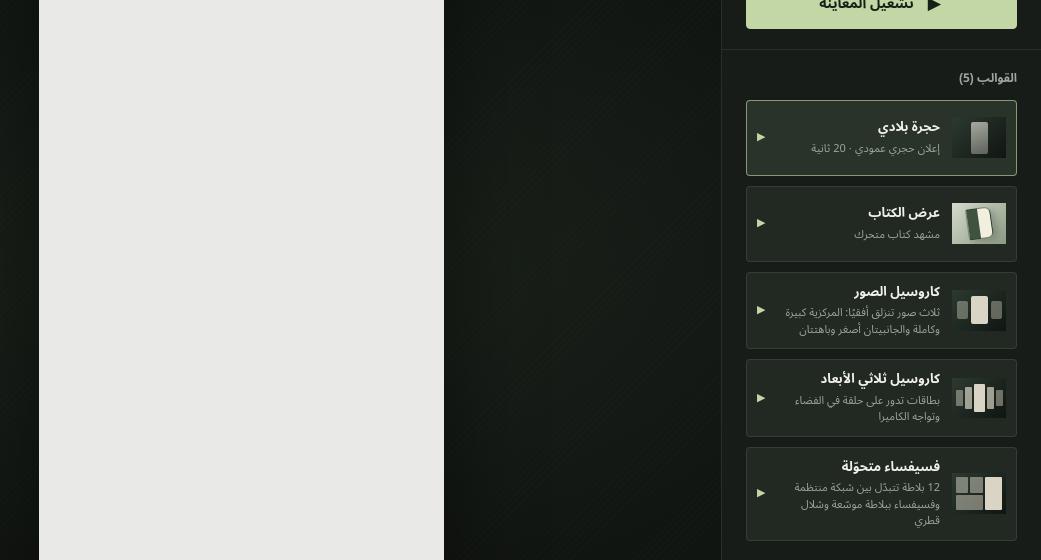
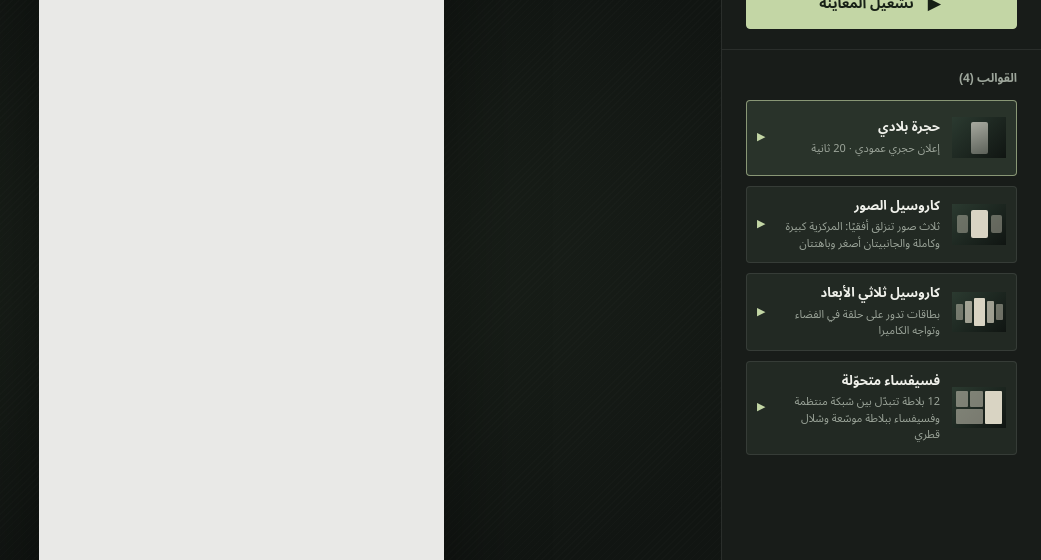
Before and after one commit to ammarlounissi/remotion-player, a Next.js app: page / in a window 1280 px wide. Shown: the part 124-684 px from the top of the page, without its empty margins (239-1280 px from the left). Built offline with nearby package versions, Linux system fonts and the light colour scheme.

Commit message:
feat: remove BookShowcase template and related image fetching logic

```diff
--- a/app/page.tsx
+++ b/app/page.tsx
@@ -4,48 +4,16 @@ import { Suspense, useEffect, useMemo, useRef, useState } from "react";
 import type { PlayerRef } from "@remotion/player";
 import { buildTemplates } from "./templates";
 
-type BookImagesFile = {
-  images: string[];
-};
-
 export default function Home() {
   const playerRef = useRef<PlayerRef>(null);
-  const [images, setImages] = useState<string[] | null>(null);
-  const [error, setError] = useState<string | null>(null);
   const [isPlaying, setIsPlaying] = useState(false);
   const [activeId, setActiveId] = useState("stone-brand");
   const [menuOpen, setMenuOpen] = useState(false);
   const playOnSelection = useRef(false);
 
-  const templates = useMemo(() => buildTemplates(images, error), [images, error]);
+  const templates = useMemo(() => buildTemplates(), []);
   const active = templates.find((t) => t.id === activeId) ?? templates[0];
   const canPlay = active.enabled && !active.notice;
-
-  useEffect(() => {
-    let cancelled = false;
-
-    fetch("/book-images.json", { cache: "no-store" })
-      .then(async (response) => {
-        if (!response.ok) {
-          throw new Error(`تعذّر تحميل ملف الصور (${response.status})`);
-        }
-        return (await response.json()) as BookImagesFile;
-      })
-      .then((data) => {
-        if (!Array.isArray(data.images) || data.images.length === 0) {
-          throw new Error("ملف JSON لا يحتوي قائمة صور صالحة");
-        }
-        if (!cancelled) setImages(data.images);
-      })
-      .catch((reason: unknown) => {
-        if (cancelled) return;
-        setError(reason instanceof Error ? reason.message : "حدث خطأ أثناء تحميل الصور");
-      });
-
-    return () => {
-      cancelled = true;
-    };
-  }, []);
 
   useEffect(() => {
     const player = playerRef.current;
@@ -62,7 +30,7 @@ export default function Home() {
       player.removeEventListener("play", handlePlay);
       player.removeEventListener("pause", handlePause);
     };
-  }, [activeId, images]);
+  }, [activeId]);
 
   useEffect(() => {
     if (!playOnSelection.current) return;
@@ -191,16 +159,10 @@ export default function Home() {
                 aria-pressed={template.id === active.id}
               >
                 <span
-                  className={`template-thumbnail ${
-                    template.thumb.kind === "book" ? "" : template.thumb.className
-                  }`}
+                  className={`template-thumbnail ${template.thumb.className}`}
                   aria-hidden="true"
                 >
-                  {template.thumb.kind === "book" ? (
-                    <span />
-                  ) : (
-                    Array.from({ length: template.thumb.count }, (_, i) => <i key={i} />)
-                  )}
+                  {Array.from({ length: template.thumb.count }, (_, i) => <i key={i} />)}
                 </span>
                 <span className="template-copy">
                   <span className="template-name">{template.name}</span>
--- a/app/templates.tsx
+++ b/app/templates.tsx
@@ -1,9 +1,5 @@
 import type { ReactNode, Ref } from "react";
 import { Player, type PlayerRef } from "@remotion/player";
-import {
-  BookShowcase,
-  type BookShowcaseProps,
-} from "@/remotion/templates/book/BookShowcase";
 import {
   ImageCarousel,
   carouselDuration,
@@ -27,7 +23,7 @@ import stoneTemplate from "@/remotion/templates/stone/stone-template.json";
 
 /**
  * سجل القوالب: لإضافة قالب جديد أضف عنصرًا هنا فقط (لا تعدّل page.tsx).
- * thumb: "page" لصورة كتاب، أو عدد الأعمدة الصغيرة المرسومة في المصغّرة.
+ * thumb: عدد الأعمدة الصغيرة المرسومة في المصغّرة وصنف تنسيقها.
  */
 export type TemplateEntry = {
   id: string;
@@ -35,7 +31,7 @@ export type TemplateEntry = {
   description: string;
   /** عرض ÷ ارتفاع التركيبة، لضبط إطار المعاينة. */
   aspect: number;
-  thumb: { kind: "book" } | { kind: "bars"; className: string; count: number };
+  thumb: { kind: "bars"; className: string; count: number };
   /** false = معطّل مؤقتًا (مثل انتظار تحميل الصور). */
   enabled: boolean;
   /** رسالة تُعرض بدل المشهد (خطأ/تحميل). */
@@ -45,23 +41,10 @@ export type TemplateEntry = {
 
 const fill = { width: "100%", height: "100%" } as const;
 
-export const buildTemplates = (
-  bookImages: string[] | null,
-  bookError: string | null,
-): TemplateEntry[] => {
+export const buildTemplates = (): TemplateEntry[] => {
   const carouselProps = carouselTemplate.defaultProps as unknown as ImageCarouselProps;
   const carousel3dProps = carousel3dTemplate.defaultProps as unknown as Carousel3DProps;
   const mosaicProps = mosaicTemplate.defaultProps as unknown as MosaicReframeProps;
-
-  const bookProps: BookShowcaseProps = {
-    images: bookImages ?? [],
-    coverColor: "#25392f",
-    title: "بسم الله الرحمن الرحيم",
-    subtitle: "الحمد لله رب العالمين",
-    titleFont: "fonts/Cairo-Bold.ttf",
-    titleColor: "#1d2a24",
-    music: null,
-  };
 
   return [
     {
@@ -81,35 +64,6 @@ export const buildTemplates = (
           durationInFrames={20 * 30}
           compositionWidth={1080}
           compositionHeight={1920}
-          fps={30}
-          loop
-          controls={false}
-          style={fill}
-        />
-      ),
-    },
-    {
-      id: "book-showcase",
-      name: "عرض الكتاب",
-      description: "مشهد كتاب متحرك",
-      aspect: 16 / 9,
-      thumb: { kind: "book" },
-      enabled: Boolean(bookImages) && !bookError,
-      notice: bookError
-        ? { text: bookError, role: "alert" }
-        : !bookImages
-          ? { text: "جارٍ تحميل المعاينة…", role: "status" }
-          : undefined,
-      renderPlayer: (ref) => (
-        <Player
-          key="book-showcase"
-          ref={ref}
-          acknowledgeRemotionLicense
-          component={BookShowcase}
-          inputProps={bookProps}
-          durationInFrames={51 * 30}
-          compositionWidth={1920}
-          compositionHeight={1080}
           fps={30}
           loop
           controls={false}
```
Also changed, not shown: 1 other file (tests, documents, lock files or other folders).
